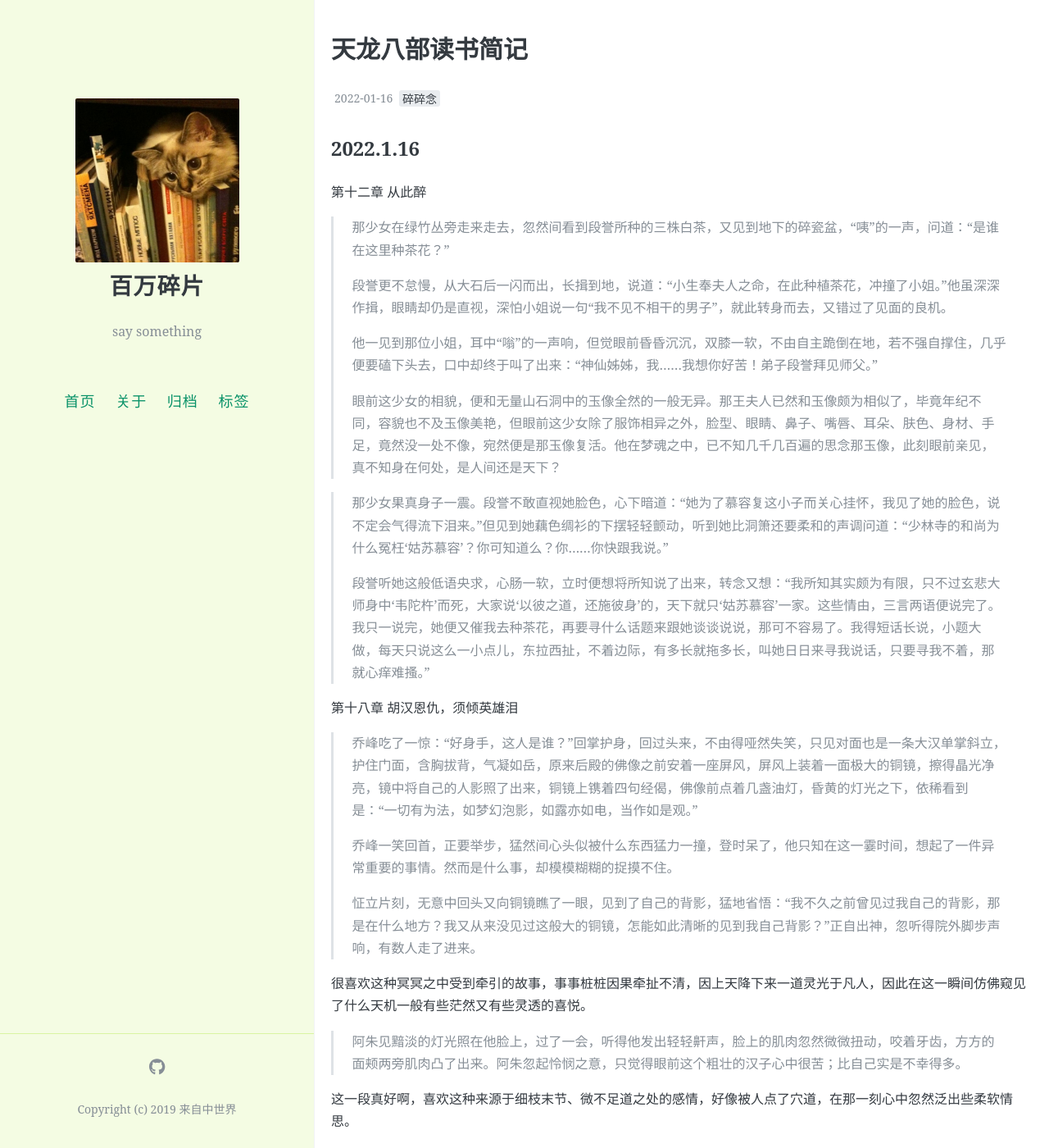
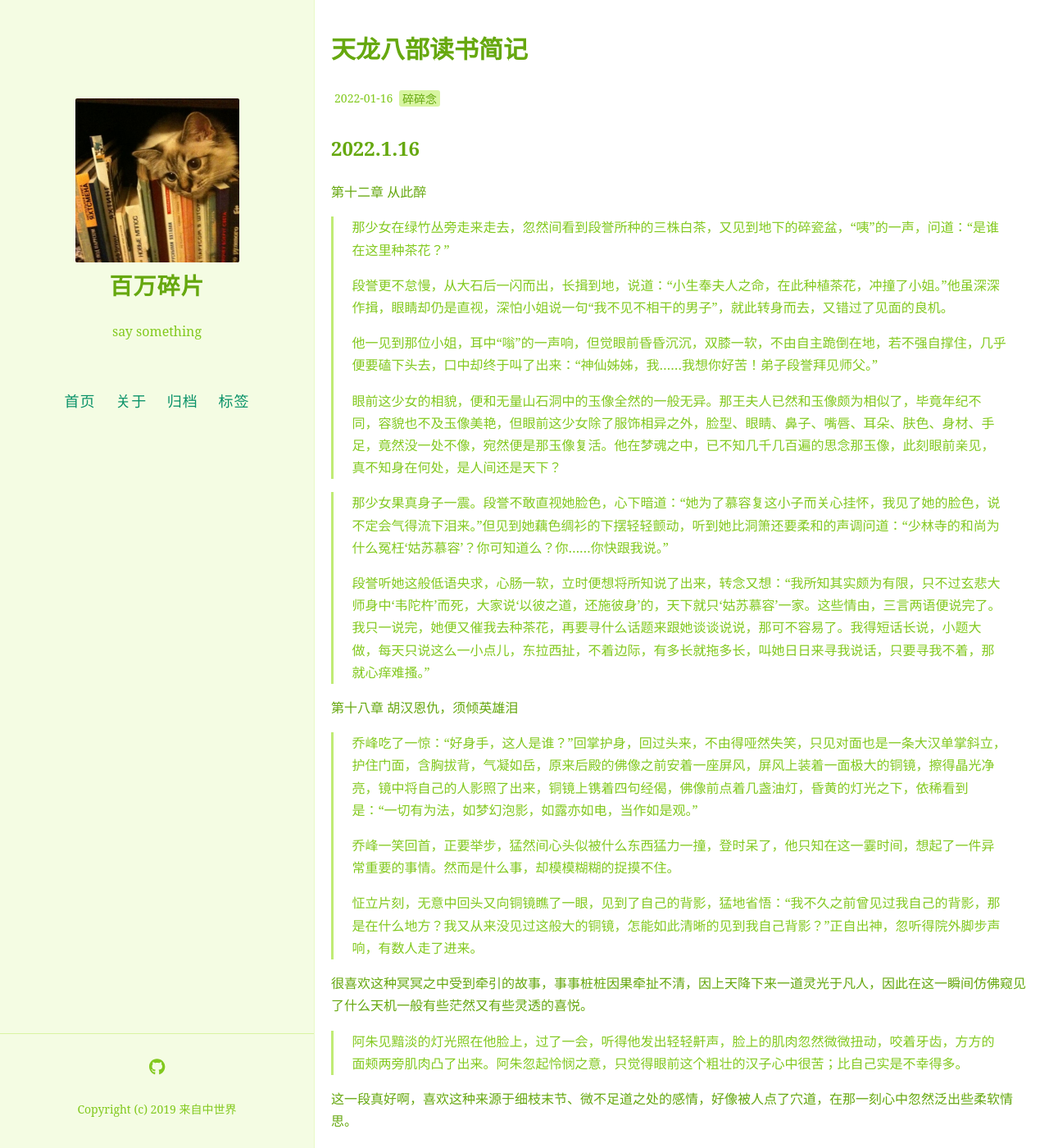
Before and after one commit to violentsilence707/with0utgravity, a Jekyll site: the page built from _posts/2022-01-16-tianlongbabu.md, in a window 1280 px wide and 1400 px high. Shown: the whole window at 82% size. Built offline with Jekyll 4.4.1, drawn with Linux system fonts in a browser that asks for light colours; comment, search, counter and statistics services are not loaded.

Commit message:
Update _variables.scss

```diff
--- a/_sass/_variables.scss
+++ b/_sass/_variables.scss
@@ -33,9 +33,9 @@ $base-font-size: 16px;
 $small-font-size: 14px;
 
 // Colors
-$base-color: $oc-gray-8;
-$base-lighten-color: $oc-gray-6;
-$base-lightener-color: $oc-gray-4;
+$base-color: $oc-lime-8;
+$base-lighten-color: $oc-lime-6;
+$base-lightener-color: $oc-lime-4;
 
 $background-color: $oc-lime-0;
 $background-lighten-color: $oc-lime-0;
@@ -44,23 +44,23 @@ $text-color: $base-color;
 $link-color: $oc-teal-8;
 $link-lighten-color: $oc-teal-6;
 $link-bghv-color: $oc-teal-0;
-$divider-color: $oc-gray-1;
+$divider-color: $oc-lime-1;
 
 $error-color:$oc-red-8;
 
-$table-border-color: $oc-gray-2;
-$table-background-color: $oc-gray-1;
+$table-border-color: $oc-lime-2;
+$table-background-color: $oc-lime-1;
 
 $blockquote-color: $base-lighten-color;
-$blockquote-border-color: $oc-gray-3;
+$blockquote-border-color: $oc-lime-3;
 
-$footnote-link-border-color: $oc-gray-1;
-$footnote-link-background-over-color: $oc-gray-1;
+$footnote-link-border-color: $oc-lime-1;
+$footnote-link-background-over-color: $oc-lime-1;
 
 // $selection-color: $oc-black;
-$selection-background-color: $oc-gray-3;
+$selection-background-color: $oc-lime-3;
 
-$tag-index-label-background-color: $oc-gray-2;
+$tag-index-label-background-color: $oc-lime-2;
 $tag-index-count-background-color: hsla(210, 7%, 56%, 0.102);
 
 $footer-border-color: $oc-lime-2;
```
